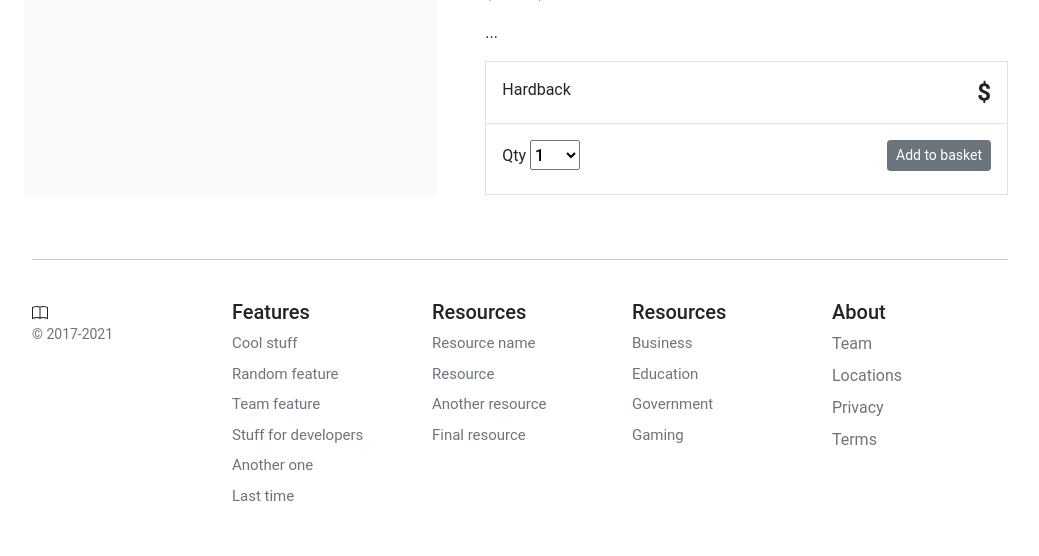
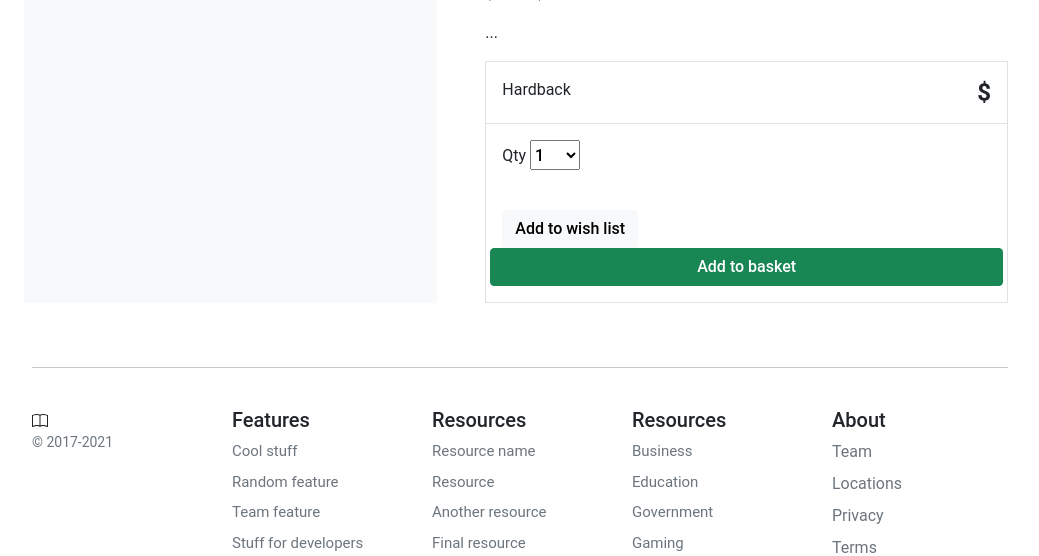
Before and after one commit to xqfqhu/ecommerce, a Django app: template templates/store/single.html in a window 1280 px wide. Shown: the part 204-760 px from the top of the page, without its empty margins (120-1159 px from the left). Before the commit the page ends 705 px from the top, so only its background shows below. Run offline with Django 3.2, Linux system fonts and the light colour scheme; the template is opened without the code that fills it, so the values that code supplies are empty.

Commit message:
add edit wishlist button to single.html

```diff
--- a/templates/store/single.html
+++ b/templates/store/single.html
@@ -42,11 +42,24 @@
                 <option value="">4</option>
               </select>
             </div>
-            <div class="col-6 text-end">
-              <button type="button" id="add-button" value="{{product.id}}" class="btn btn-secondary btn-sm">
+          </div>
+          <div class="row p-3">
+
+              <form action="{%url 'store:edit_wishlist'%}" method="post" class="edit-wishlist-form">
+              {% csrf_token %}
+              <button type="submit button" name="productid" value="{{product.id}}" class="btn btn-light fw500 edit-wishlist-button">
+                {%if request.user in product.users_wishlist.all%}
+                Remove from wish list
+                {% else %}
+                Add to wish list
+                {%endif%}
+              </button>
+              </form>
+
+              <button type="button" id="add-basket-button" value="{{product.id}}" class="btn btn-success fw500 add-basket-button">
                 Add to basket
               </button>
-            </div>
+
           </div>
         </div>
       </div>
@@ -54,14 +67,14 @@
   </div>
 </div>
 <script>
-  $(document).on('click', '#add-button', function (e) {
+  $(document).on('click', '#add-basket-button', function (e) {
     e.preventDefault();
 
     $.ajax({
       type: 'POST',
       url: '{% url "basket:basket_add" %}',
       data: {
-        productid: $('#add-button').val(),
+        productid: $('#add-basket-button').val(),
         productqty: $('#select option:selected').text(),
         csrfmiddlewaretoken: "{{csrf_token}}",
         action: 'post'
@@ -75,4 +88,6 @@
   })
 </script>
 
+
+
 {% endblock %}
```
